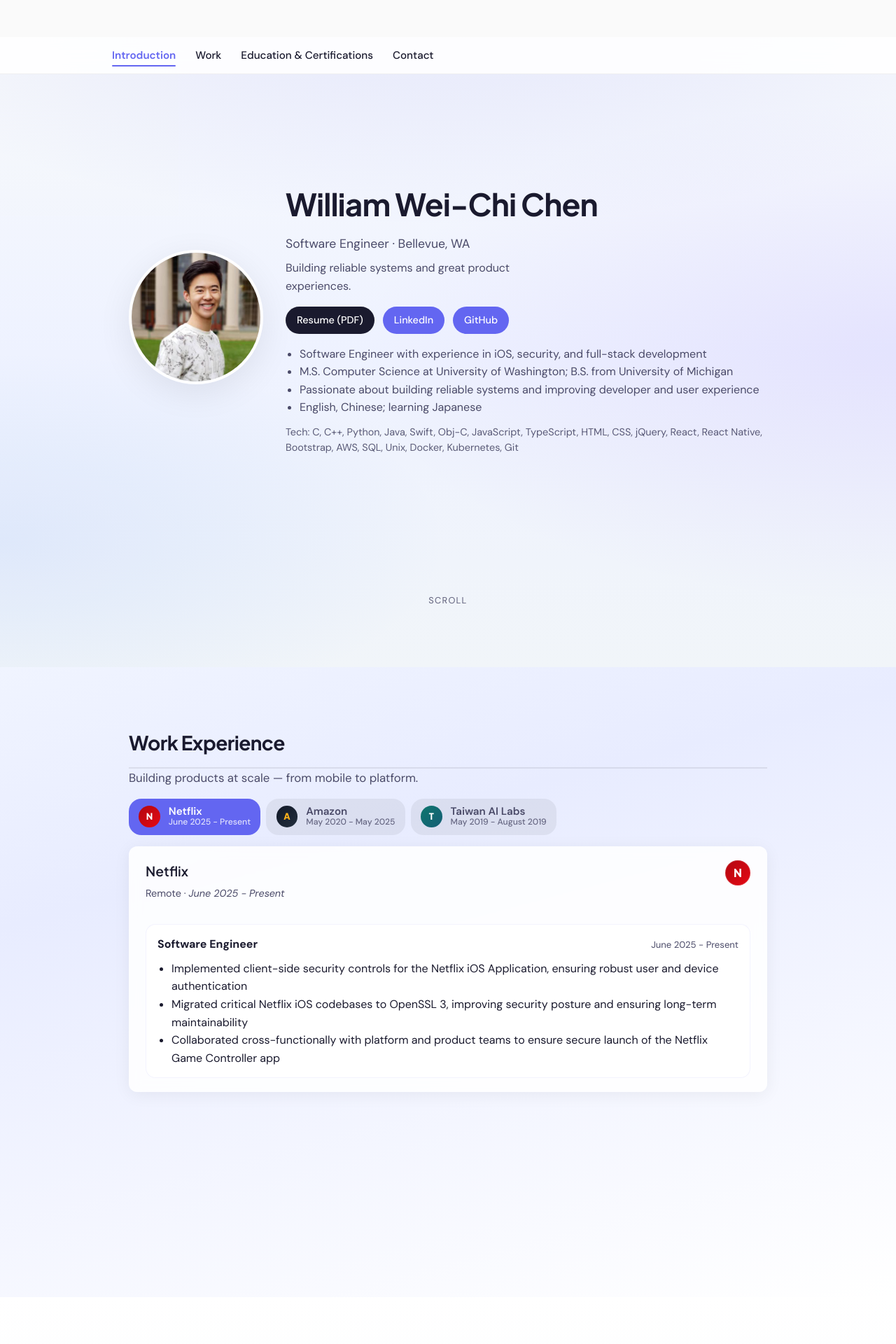
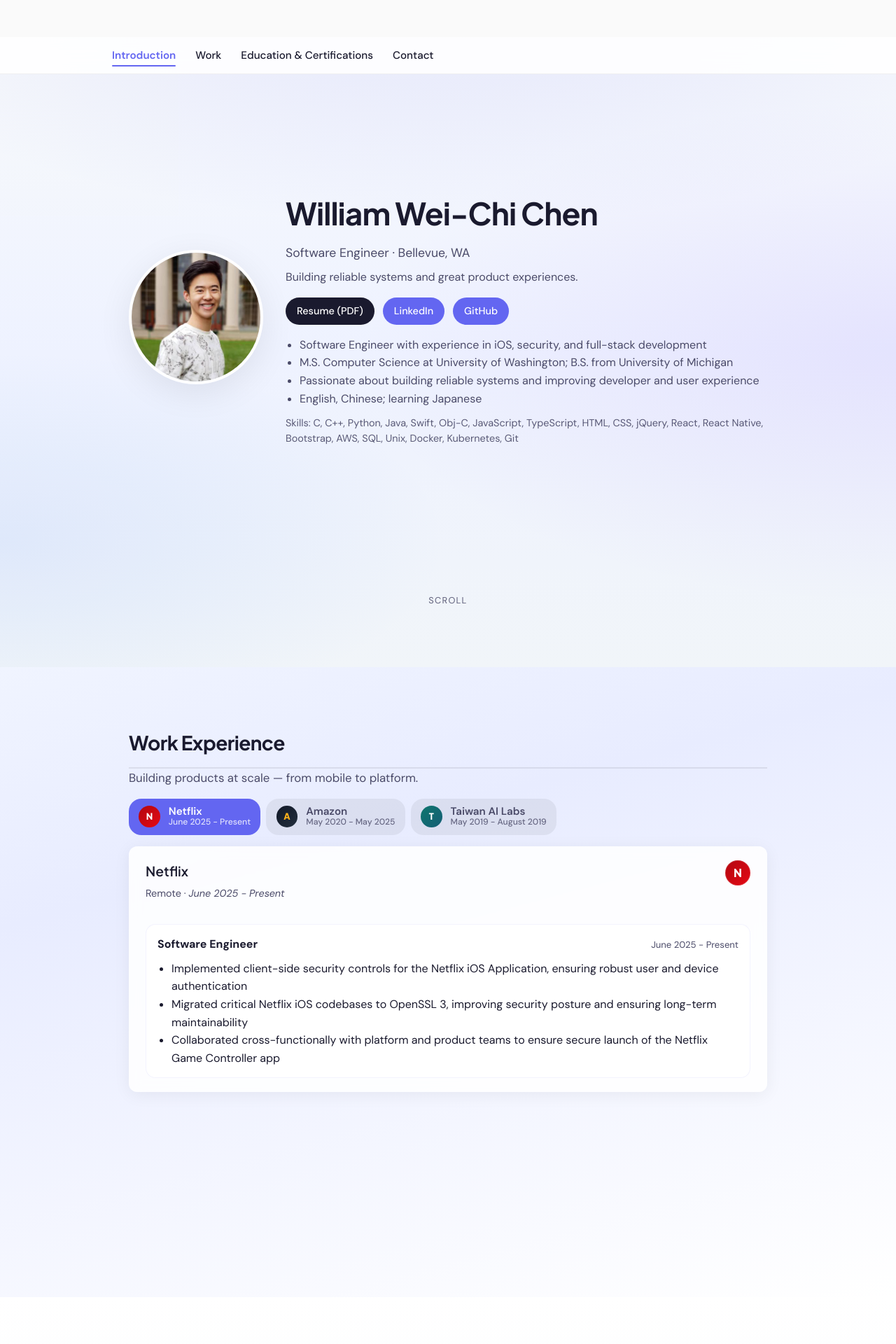
Before and after one commit to wxllchxn/wxllchxn.github.io, a Jekyll site: the page built from index.md, in a window 1280 px wide. Shown: the top 1920 px of the page at 70% size. Built offline with Jekyll 4.4.1, drawn with Linux system fonts in a browser that asks for light colours.

Commit message:
minor typos and bugs

```diff
--- a/_sass/site.scss
+++ b/_sass/site.scss
@@ -161,7 +161,7 @@ body.site-body {
     margin: 0 0 1rem 0;
     font-size: 1rem;
     color: $color-text-muted;
-    max-width: 36ch;
+    max-width: 40ch;
   }
 
   .intro-links {
--- a/index.md
+++ b/index.md
@@ -22,7 +22,7 @@ title: William Wei-Chi Chen
           {% endfor %}
         </ul>
         {% if site.data.skills %}
-        <p class="intro-skills-label">Tech: {{ site.data.skills.general_purpose.items | join: ", " }}, {{ site.data.skills.frontend.items | join: ", " }}, {{ site.data.skills.devops.items | join: ", " }}</p>
+        <p class="intro-skills-label">Skills: {{ site.data.skills.general_purpose.items | join: ", " }}, {{ site.data.skills.frontend.items | join: ", " }}, {{ site.data.skills.devops.items | join: ", " }}</p>
         {% endif %}
       </div>
     </div>
```
